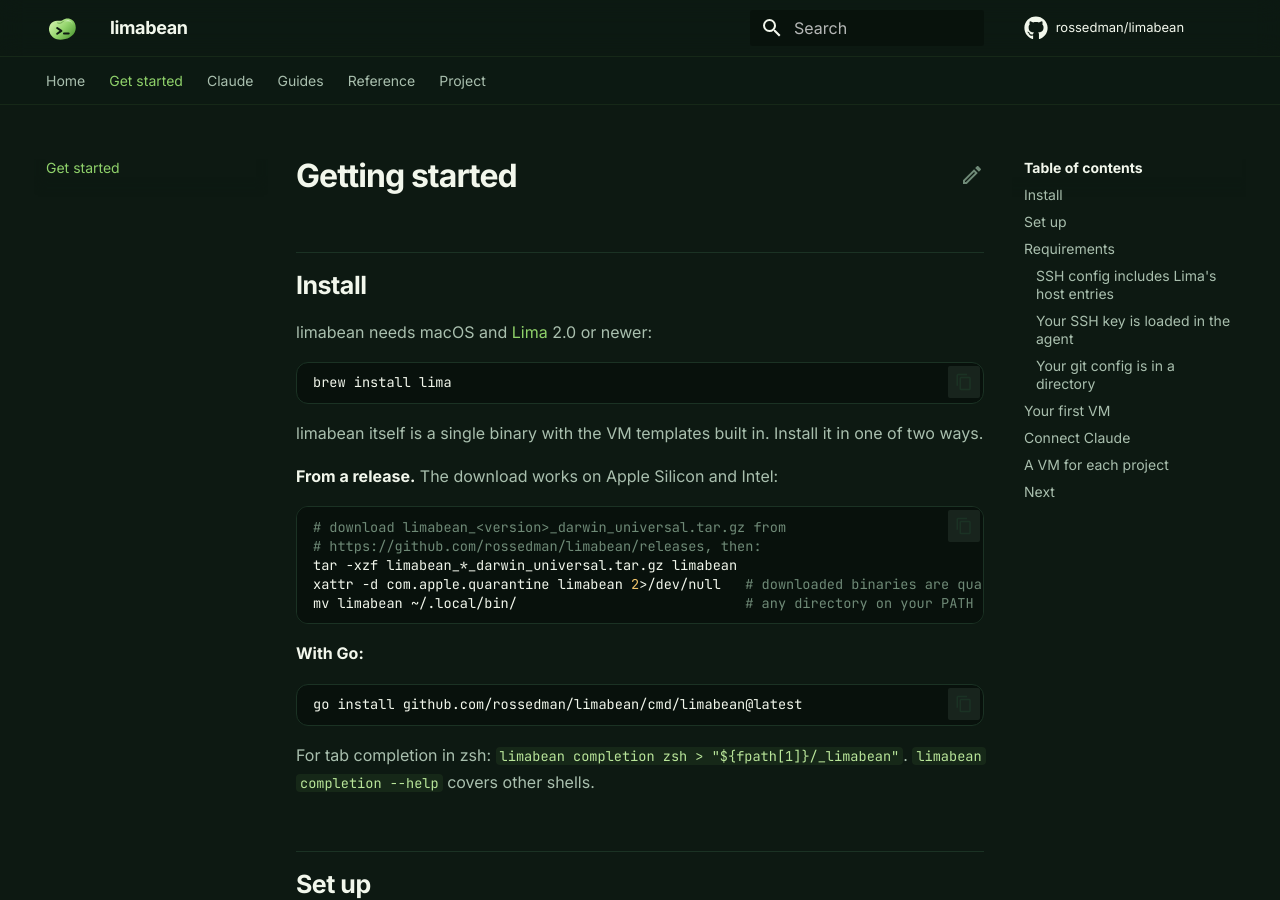
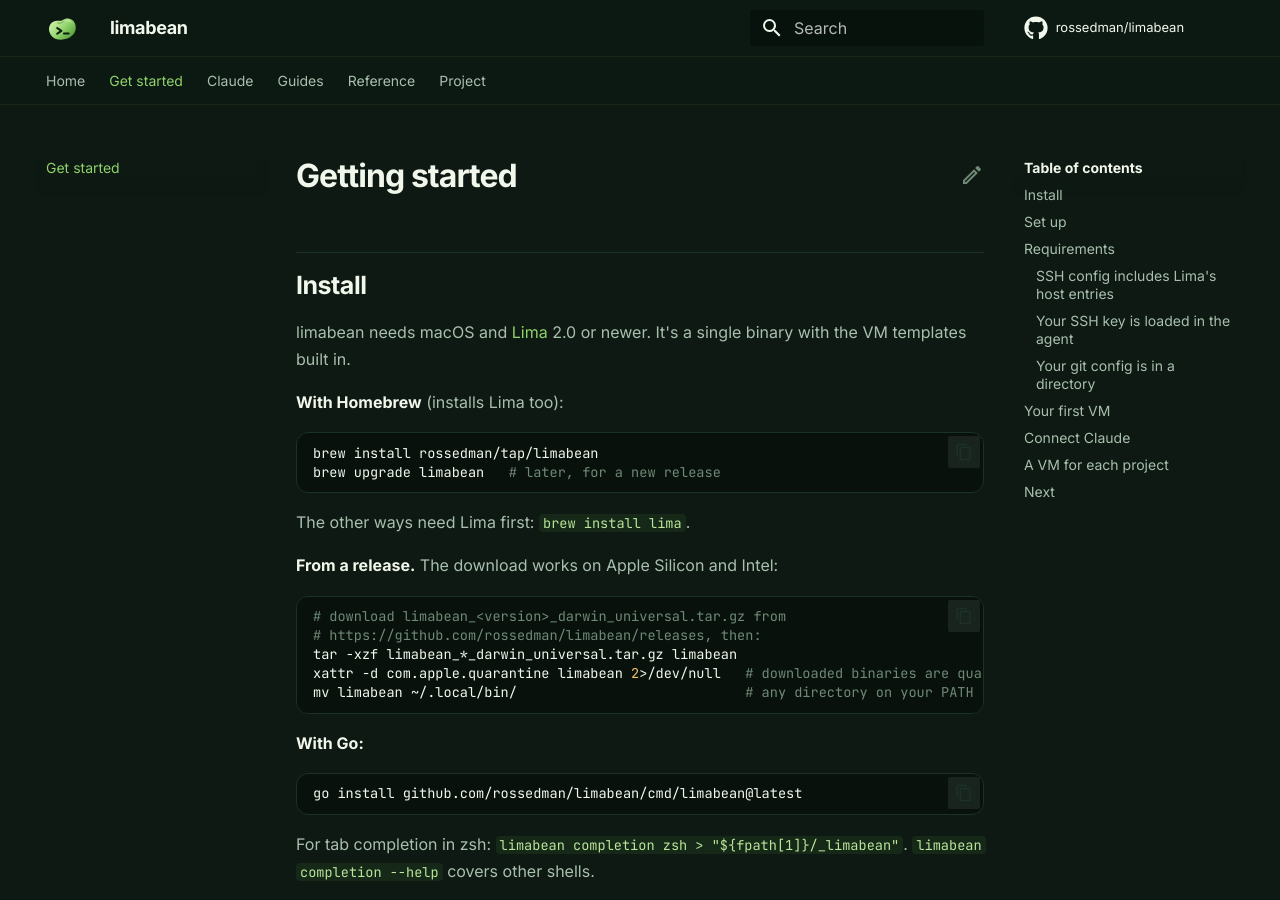
Before and after one commit to rossedman/limabean, an MkDocs documentation site: the page built from docs/getting-started.md, in a window 1280 px wide and 900 px high. Built offline with MkDocs 1.6.1 and Material for MkDocs 9.7.7, drawn with Linux system fonts in a browser that asks for light colours; comment, search, counter and statistics services are not loaded.

Commit message:
Publish a Homebrew cask to rossedman/homebrew-tap on release (#42)
Installing meant go install or downloading a quarantined binary by hand.
Releases now update a cask, so brew install rossedman/tap/limabean
installs limabean and Lima and clears the quarantine flag.

- .goreleaser.yaml: homebrew_casks writes Casks/limabean.rb to
  rossedman/homebrew-tap; pre-releases skip it; Lima is a dependency; a
  postflight removes the quarantine attribute; the release notes lead
  with the brew command
- release.yml: passes HOMEBREW_TAP_GITHUB_TOKEN, a fine-grained token
  limited to the tap, since GITHUB_TOKEN can't push to another repository
- README, getting-started and troubleshooting: Homebrew as the first way
  to install


Claude-Session: https://claude.ai/code/session_012CmKmVf18wFFWsPa64eeD8

Co-authored-by: Claude <noreply@anthropic.com>

````diff
--- a/docs/getting-started.md
+++ b/docs/getting-started.md
@@ -2,14 +2,17 @@
 
 ## Install
 
-limabean needs macOS and [Lima](https://lima-vm.io) 2.0 or newer:
+limabean needs macOS and [Lima](https://lima-vm.io) 2.0 or newer. It's a
+single binary with the VM templates built in.
+
+**With Homebrew** (installs Lima too):
 
 ```bash
-brew install lima
+brew install rossedman/tap/limabean
+brew upgrade limabean   # later, for a new release
 ```
 
-limabean itself is a single binary with the VM templates built in. Install it
-in one of two ways.
+The other ways need Lima first: `brew install lima`.
 
 **From a release.** The download works on Apple Silicon and Intel:
 
````
Also changed, not shown: .goreleaser.yaml (+33 -0 lines), README.md (+1 -2 lines), docs/troubleshooting.md (+1 -1 lines), 1 other file.
